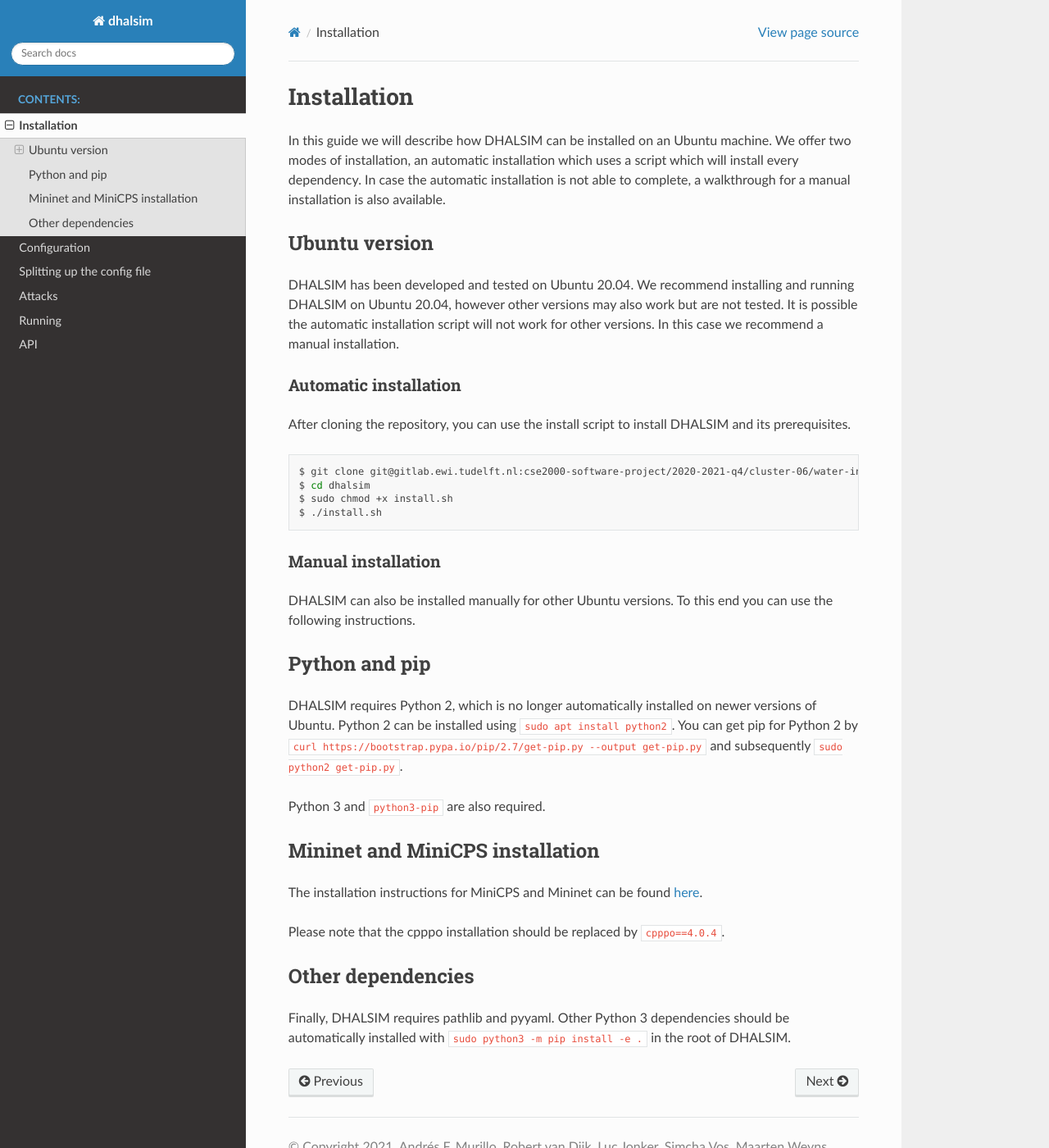
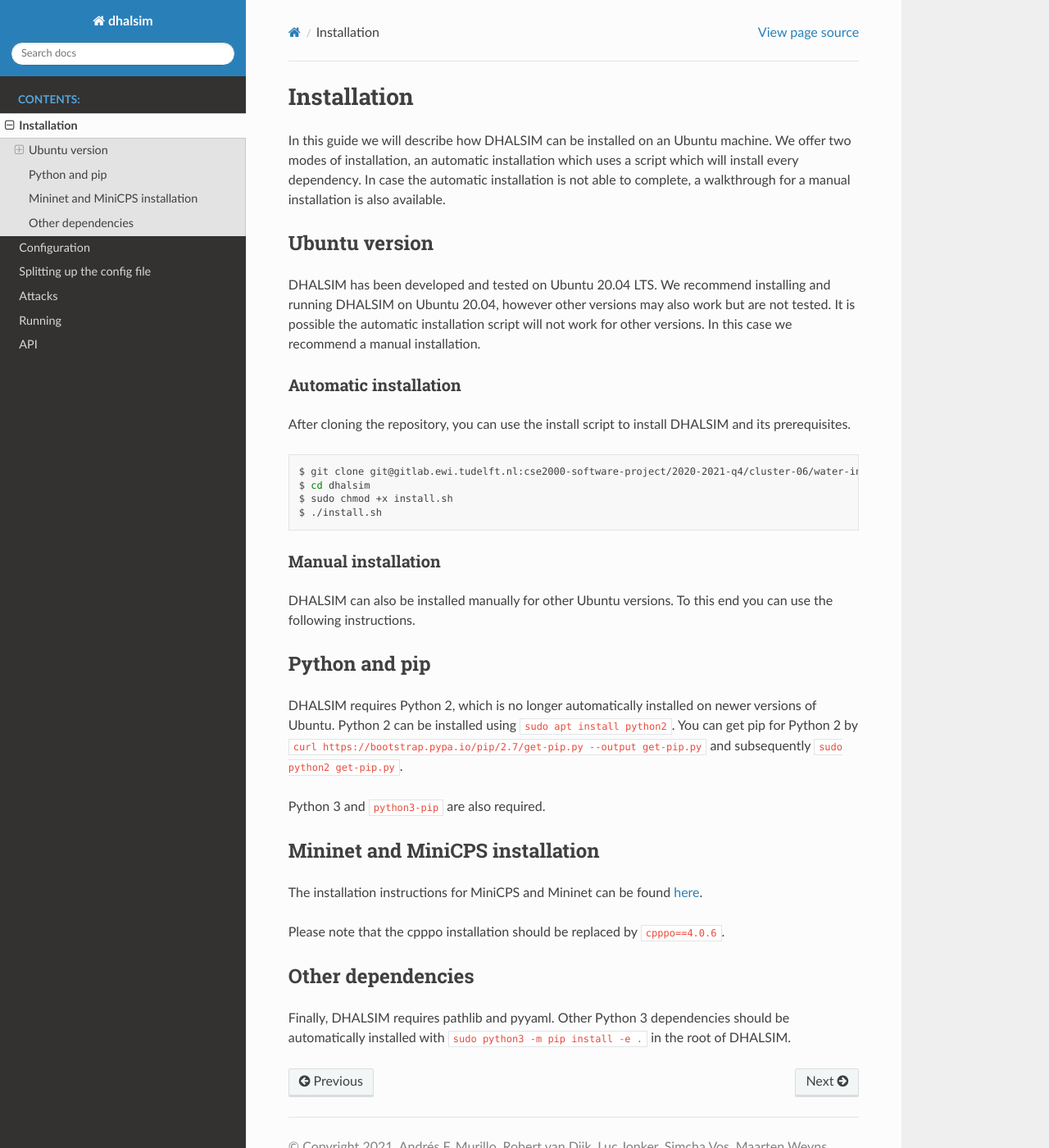
Before and after one commit to Critical-Infrastructure-Systems-Lab/DHALSIM, a Sphinx documentation site: the page built from doc/installation.rst, in a window 1280 px wide and 1400 px high. Shown: the whole window at 82% size. Built offline with Sphinx 7.4.7 and the Read the Docs theme 2.0.0, drawn with Linux system fonts in a browser that asks for light colours.

Commit message:
Add version numbers to dependencies

```diff
--- a/doc/installation.rst
+++ b/doc/installation.rst
@@ -4,7 +4,7 @@
 
 Ubuntu version
 ~~~~~~~~~~~~~~~~~~~~~~~~
-DHALSIM has been developed and tested on Ubuntu 20.04. We recommend installing and running DHALSIM on Ubuntu 20.04, however other versions may also work but are not tested. It is possible the automatic installation script will not work for other versions. In this case we recommend a manual installation.
+DHALSIM has been developed and tested on Ubuntu 20.04 LTS. We recommend installing and running DHALSIM on Ubuntu 20.04, however other versions may also work but are not tested. It is possible the automatic installation script will not work for other versions. In this case we recommend a manual installation.
 
 Automatic installation
 ----------------------
@@ -32,7 +32,7 @@
 The installation instructions for MiniCPS and Mininet can be found `here
 <https://github.com/scy-phy/minicps/blob/master/docs/userguide.rst>`_.
 
-Please note that the cpppo installation should be replaced by ``cpppo==4.0.4``.
+Please note that the cpppo installation should be replaced by ``cpppo==4.0.6``.
 
 Other dependencies
 ~~~~~~~~~~~~~~~~~~~~~~
```
Also changed, not shown: 1 other file.
